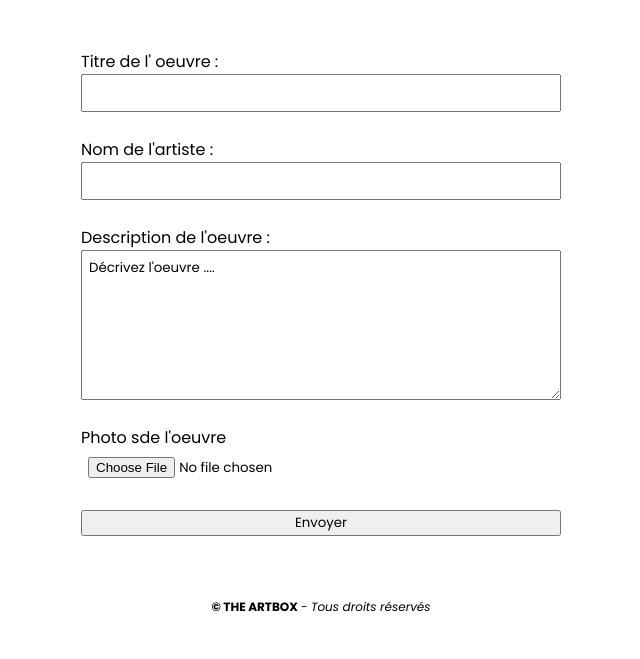
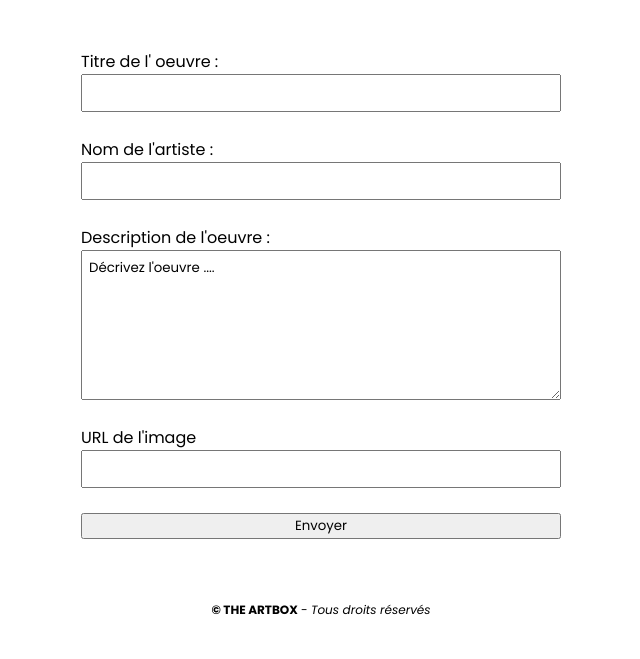
Before and after one commit to HoneyDev312/TheArtBox, a PHP site: page /add_artwork.php in a window 1280 px wide. Shown: the part 141-800 px from the top of the page, without its empty margins (319-959 px from the left). Run offline with PHP 8.4, Linux system fonts and the light colour scheme.

Commit message:
change input file to url

```diff
--- a/add_artwork.php
+++ b/add_artwork.php
@@ -18,8 +18,8 @@
     </div>
 
     <div class='field-form'>
-        <label for="picture">Photo sde l'oeuvre</label>
-        <input type="file" id="picture" name="picture" required />
+        <label for="image">URL de l'image</label>
+        <input type="url" name="image" id="image">
     </div>
 
     <button type="submit">Envoyer</button>
```
